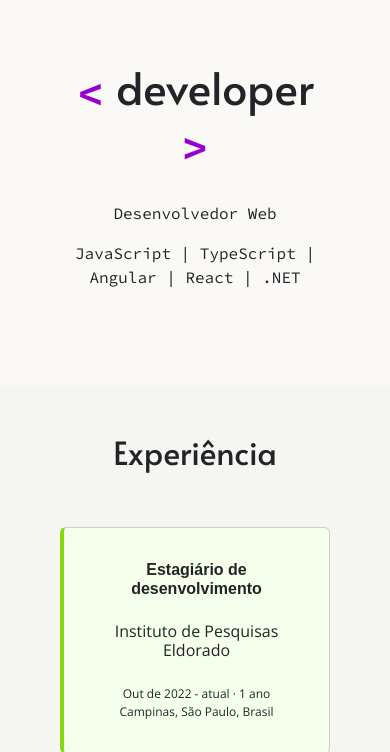
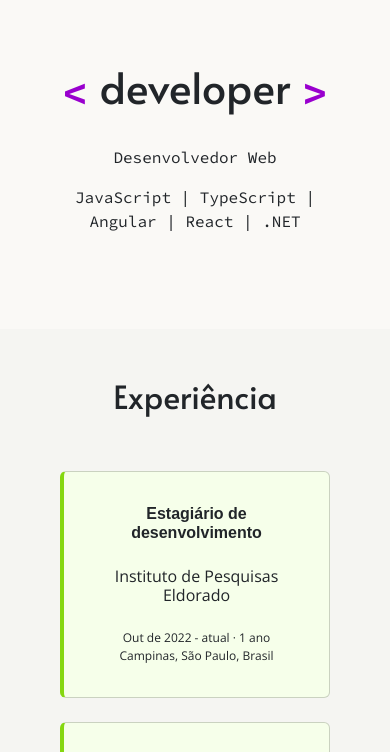
Before and after one commit to viniciusegoncalves/portfolio, a plain HTML site: page index.html in a window 390 px wide. Shown: the part 69-821 px from the top of the page. Drawn offline with nearby package versions, Linux system fonts and the light colour scheme.

Commit message:
adjustment

```diff
--- a/style.css
+++ b/style.css
@@ -149,7 +149,7 @@
   }
 
   .font-title {
-    font-size: 2.8rem;
+    font-size: 2.7rem;
   }
 
   #showcase img {
```
